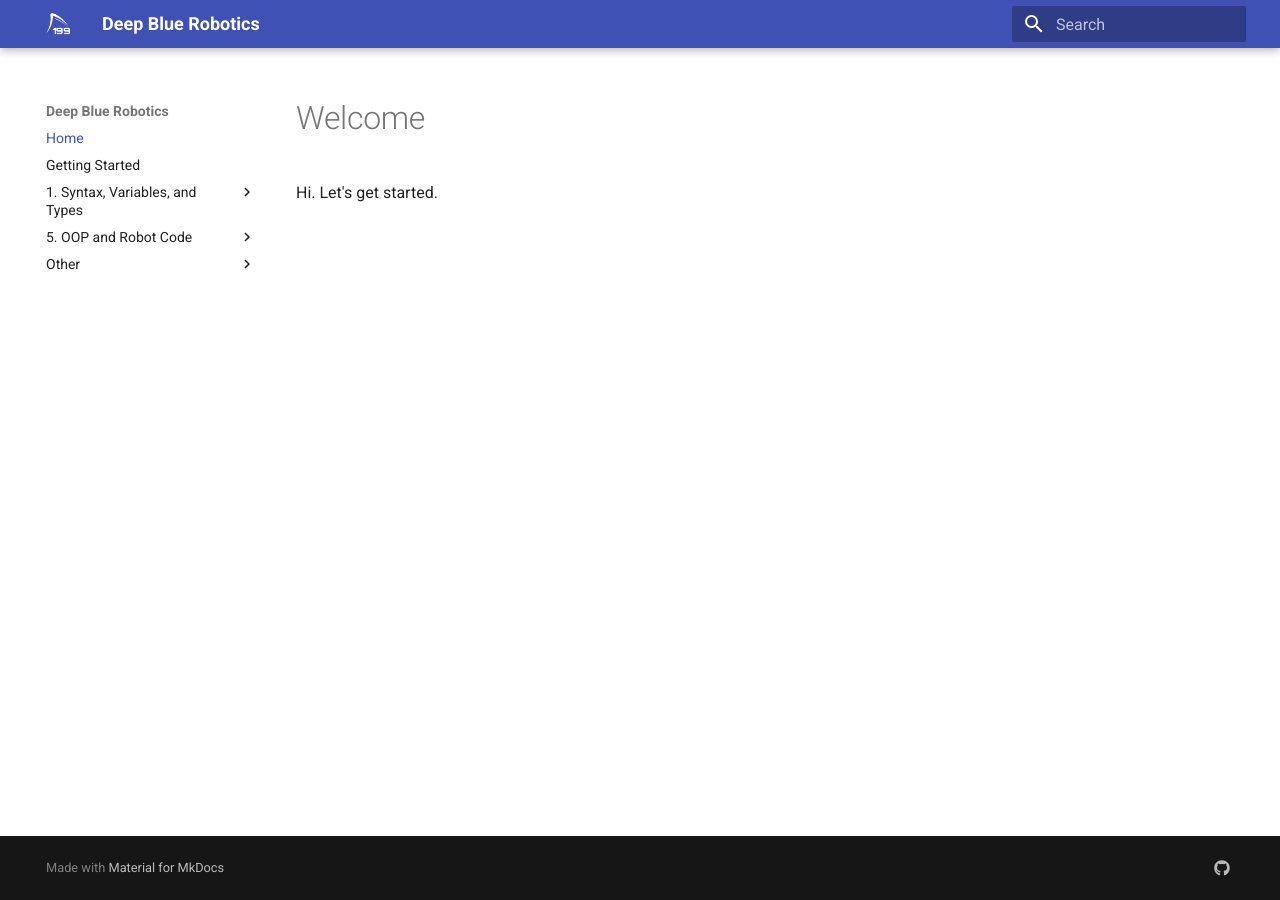
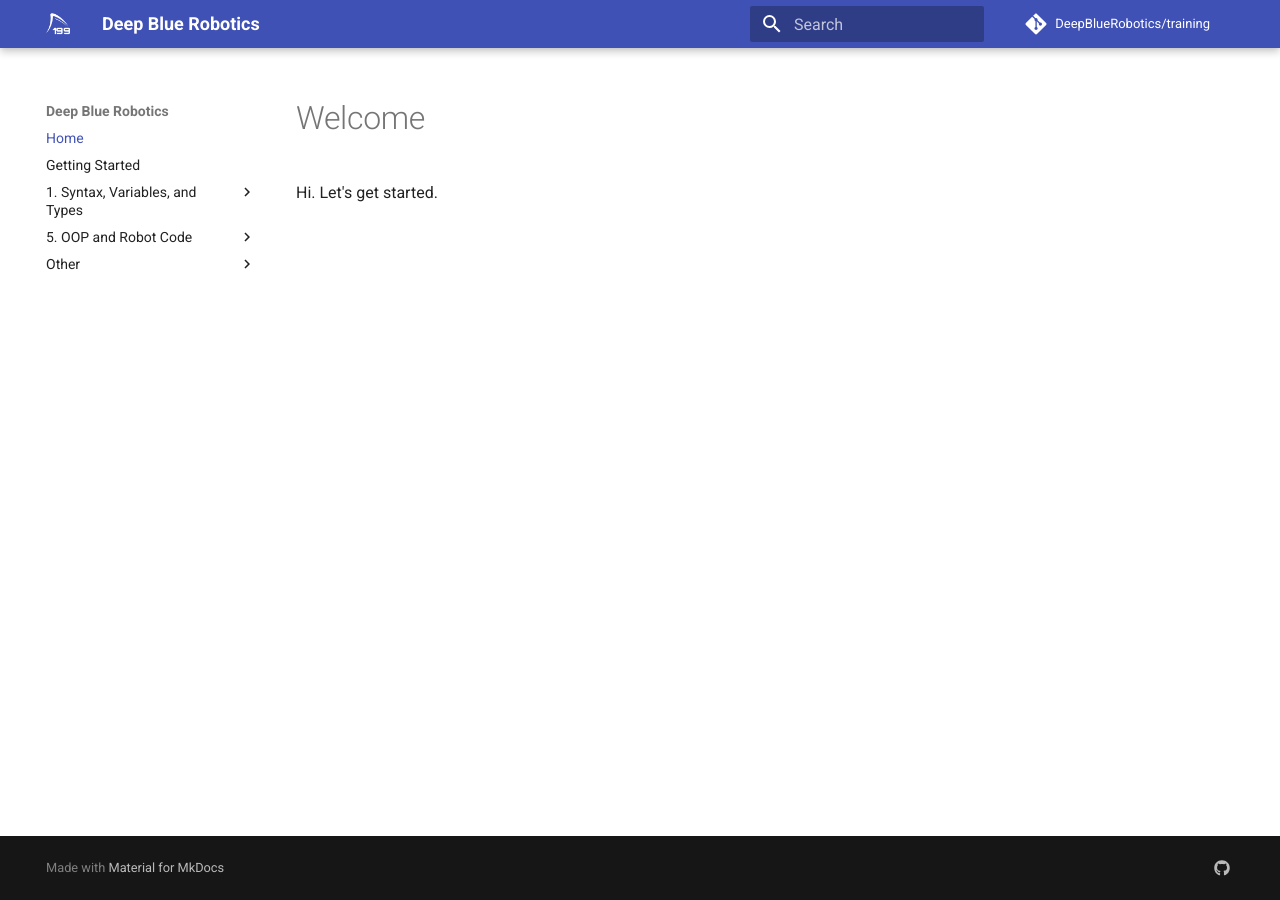
Before and after one commit to DeepBlueRobotics/training, an MkDocs documentation site: the page built from docs/index.md, in a window 1280 px wide. Built offline with MkDocs 1.6.1 and Material for MkDocs 9.7.7, drawn with Linux system fonts in a browser that asks for light colours; comment, search, counter and statistics services are not loaded.

Commit message:
add repo

```diff
--- a/mkdocs.yml
+++ b/mkdocs.yml
@@ -7,6 +7,9 @@ extra:
   social:
     - type: github
       link: https://github.com/kevinzwang/training
+
+repo_name: 'DeepBlueRobotics/training'
+repo_url: 'https://github.com/DeepBlueRobotics/training'
 
 markdown_extensions:
   - admonition
```
